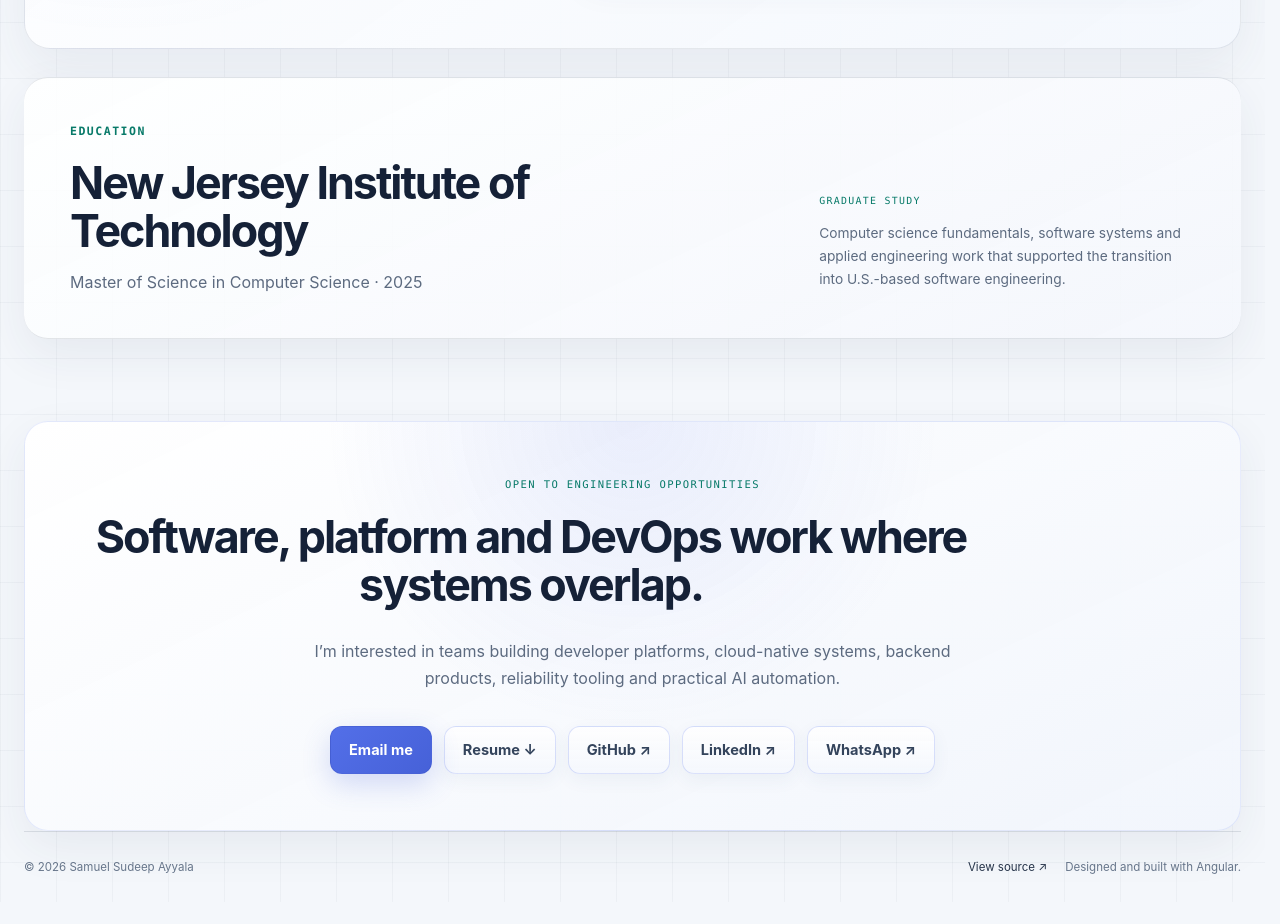
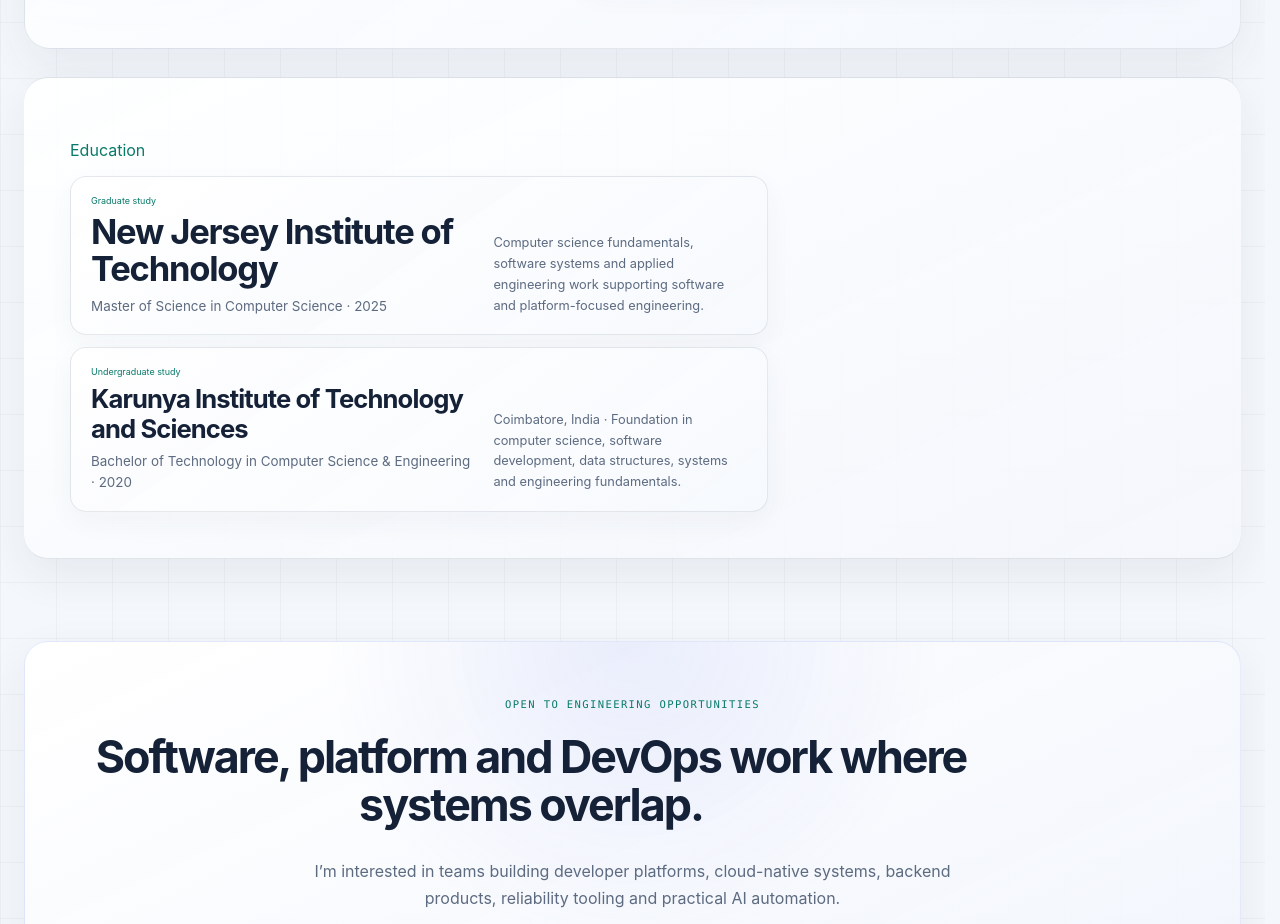
Before and after one commit to SamuelSudeepAyyala/samuel-sudeep-portfolio, an Angular app: page / in a window 1280 px wide. Shown: the part 7160-8084 px from the top of the page. Before the commit the page ends 8062 px from the top, so only its background shows below. Built offline with nearby package versions, Linux system fonts and the light colour scheme.

Commit message:
Add complete education history

```diff
--- a/public/theme.js
+++ b/public/theme.js
@@ -91,9 +91,43 @@
     return true;
   };
 
-  if (!mountToggle()) {
+  const mountEducationHistory = () => {
+    const education = document.querySelector('.education');
+    if (!education) return false;
+    if (education.querySelector('.education-list')) return true;
+
+    education.innerHTML = `
+      <div class="education-main">
+        <p class="eyebrow">Education</p>
+        <div class="education-list">
+          <article class="education-entry">
+            <div>
+              <span class="mono">Graduate study</span>
+              <h2>New Jersey Institute of Technology</h2>
+              <p class="degree-meta">Master of Science in Computer Science · 2025</p>
+            </div>
+            <p class="education-detail">Computer science fundamentals, software systems and applied engineering work supporting software and platform-focused engineering.</p>
+          </article>
+          <article class="education-entry">
+            <div>
+              <span class="mono">Undergraduate study</span>
+              <h3>Karunya Institute of Technology and Sciences</h3>
+              <p class="degree-meta">Bachelor of Technology in Computer Science &amp; Engineering · 2020</p>
+            </div>
+            <p class="education-detail">Coimbatore, India · Foundation in computer science, software development, data structures, systems and engineering fundamentals.</p>
+          </article>
+        </div>
+      </div>
+    `;
+
+    return true;
+  };
+
+  const mountEnhancements = () => mountToggle() && mountEducationHistory();
+
+  if (!mountEnhancements()) {
     const observer = new MutationObserver(() => {
-      if (mountToggle()) observer.disconnect();
+      if (mountToggle() && mountEducationHistory()) observer.disconnect();
     });
     observer.observe(document.documentElement, { childList: true, subtree: true });
   }
```
